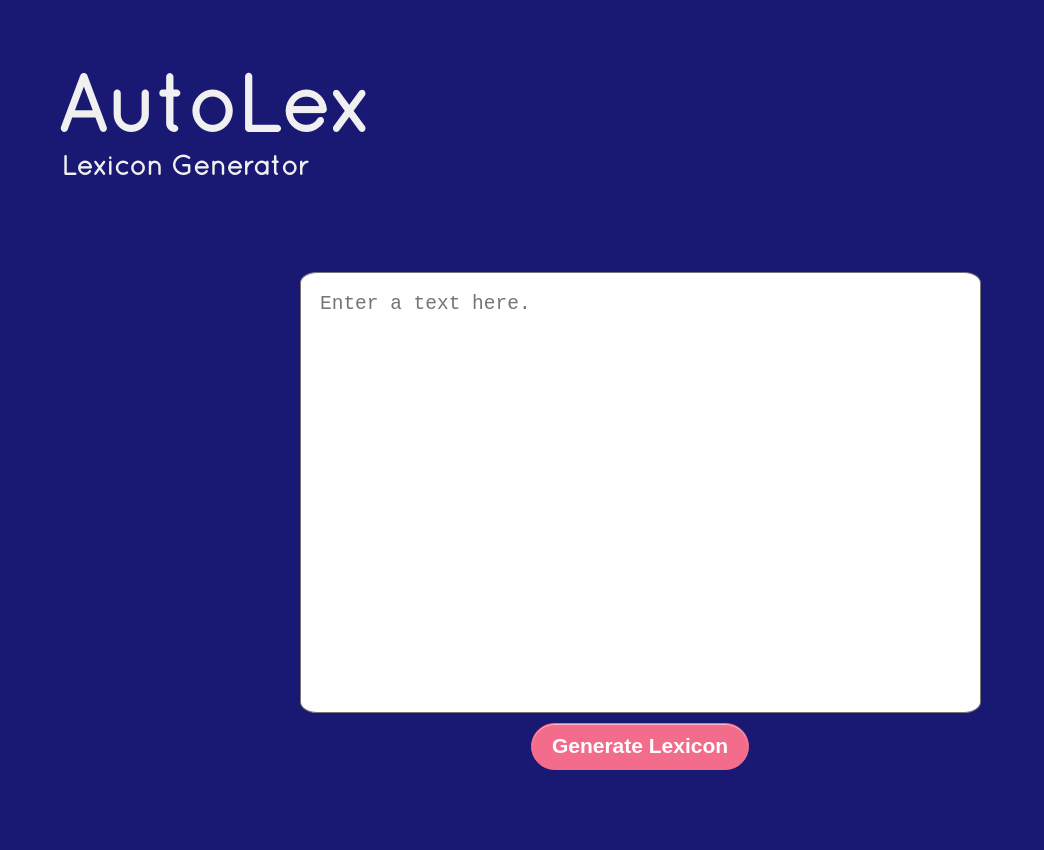
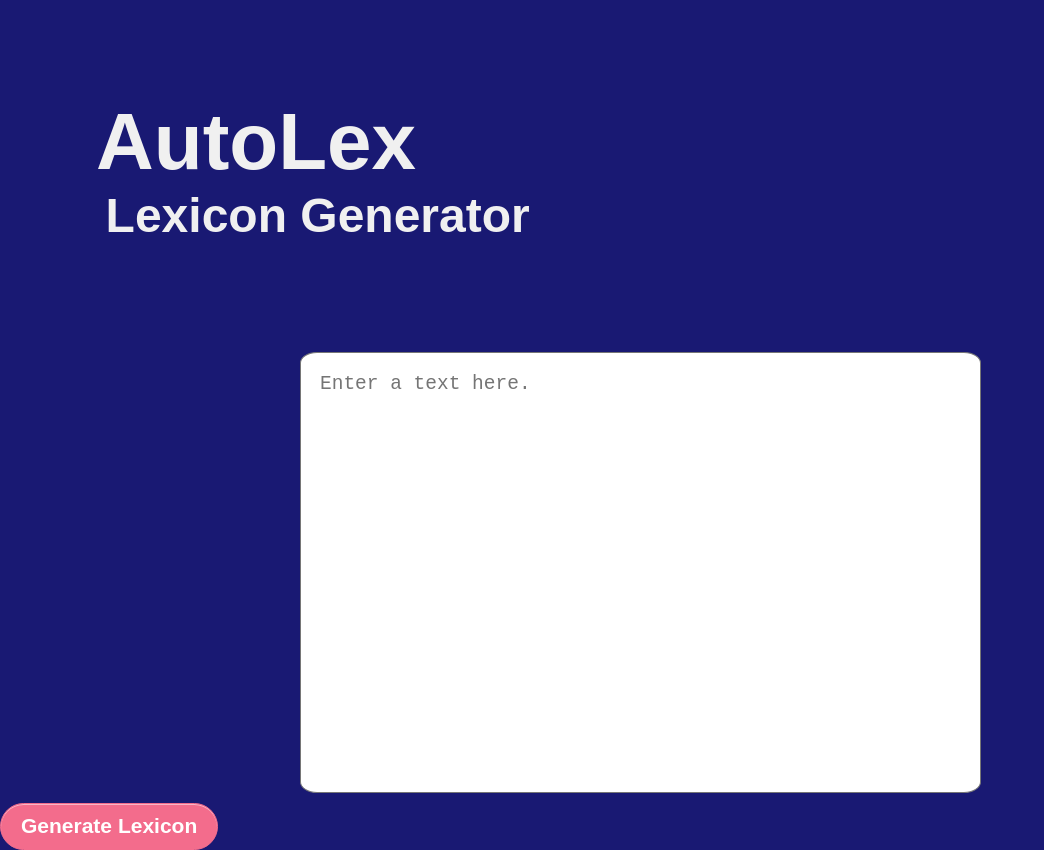
Before and after one commit to rdwaller/autolex, a React (Create React App) app in the folder root0/client/: page / in a window 1280 px wide. Shown: the whole page, without its empty margins (0-1044 px from the left). Before the commit the page ends 816 px from the top, so only its background shows below. Built offline with nearby package versions, Linux system fonts and the light colour scheme.

Commit message:
Adapted code for styled-components. CSS mapping eliminated

```diff
--- a/root0/client/package.json
+++ b/root0/client/package.json
@@ -1,6 +1,10 @@
 {
   "name": "autolex",
   "version": "0.1.0",
+  "babel": {
+    "presets": ["env", "react"],
+    "plugins": ["styled-components"]
+  },
   "private": true,
   "dependencies": {
     "react": "^16.4.0",
--- a/root0/client/src/App.css
+++ /dev/null
@@ -1,31 +0,0 @@
-
-@font-face {
-  font-family: "Quicksand";
-  src: url(./fonts/Quicksand-Regular.otf)
-}
-
-.App {
-  height: 100vh;
-  text-align: center;
-}
-
-.App-header {
-  display: block;
-  margin: 1em;
-  text-align: left;
-  height: 20vh;
-  padding: 5vh;
-  color: rgb(240, 240, 240);
-}
-
-.App-title {
-  font-family: "Quicksand", sans-serif;
-  font-size: 5em;
-  margin: 0;
-}
-
-.App-description {
-  font-family: "Quicksand", sans-serif;
-  font-size: 1.7em;
-  margin: 0 0.2em;
-  }
--- a/root0/client/src/App.js
+++ b/root0/client/src/App.js
@@ -1,21 +1,48 @@
 import React, { Component } from 'react';
-import './App.css';
+import styled from 'styled-components';
 import EnterText from './EnterText.js';
+
+
+const AppHeader = styled.section`
+  display: block;
+  margin: 1em;
+  text-align: left;
+  height: 20vh;
+  padding: 10vh;
+  color: rgb(240, 240, 240);
+`;
+
+const AppTitle = styled.h1`
+  font-family: "Quicksand", sans-serif;
+  font-size: 5em;
+  margin: 0;
+`;
+
+const AppDescription = styled.h3`
+  font-family: "Quicksand", sans-serif;
+  font-size: 3em;
+  margin: 0 0.2em;
+`;
 
 
 class App extends Component {
 
   render() {
     return (
-      <div className="App">
-        <header className="App-header">
-          <h1 className="App-title">AutoLex</h1>
-          <h3 className="App-description">Lexicon Generator</h3>
-        </header>
-        <div className="EnterText">
+      <div>
+        <AppHeader>
+          <AppTitle>
+            AutoLex
+          </AppTitle>
+          <AppDescription>
+            Lexicon Generator
+          </AppDescription>
+        </AppHeader>
+        <div>
           <EnterText />
         </div>
       </div>
+
     );
   }
 }
--- a/root0/client/src/EnterText.css
+++ /dev/null
@@ -1,35 +0,0 @@
-
-@font-face {
-  font-family: "Quicksand";
-  src: url(./fonts/Quicksand-Regular.otf)
-}
-
-.Text-area {
-  display: block;
-  margin: 0.5em auto;
-  padding: 1em;
-  width: 50vw;
-  height: 50vh;
-  font-size: 1.5em;
-  border-radius: 2.5%;
-  outline: none;
-  resize: none;
-}
-
-.Submit-button {
-  margin: auto;
-  padding: 10px 20px 11px !important;
-  font-size: 21px !important;
-  background-color: #F36C8C;
-  font-weight: bold;
-  text-shadow: 1px 1px #F36C8C;
-  color: #ffffff;
-  border-radius: 100px;
-  -moz-border-radius: 100px;
-  -webkit-border-radius: 100px;
-  border: 1px solid #F36C8C;
-  cursor: pointer;
-  box-shadow: 0 1px 0 rgba(255, 255, 255, 0.5) inset;
-  -moz-box-shadow: 0 1px 0 rgba(255, 255, 255, 0.5) inset;
-  -webkit-box-shadow: 0 1px 0 rgba(255, 255, 255, 0.5) inset;
-  }
--- a/root0/client/src/EnterText.js
+++ b/root0/client/src/EnterText.js
@@ -1,6 +1,37 @@
 import React, { Component } from 'react';
-import './EnterText.css';
+import styled from 'styled-components';
 import GenerateLexicon from './GenerateLexicon';
+
+const TextArea = styled.textarea`
+  display: block;
+  margin: 0.5em auto;
+  padding: 1em;
+  width: 50vw;
+  height: 50vh;
+  font-size: 1.5em;
+  border-radius: 2.5%;
+  outline: none;
+  resize: none;
+`;
+
+const Input = styled.input`
+  margin: auto;
+  padding: 10px 20px 11px !important;
+  font-size: 21px !important;
+  background-color: #F36C8C;
+  font-weight: bold;
+  text-shadow: 1px 1px #F36C8C;
+  color: #ffffff;
+  border-radius: 100px;
+  -moz-border-radius: 100px;
+  -webkit-border-radius: 100px;
+  border: 1px solid #F36C8C;
+  cursor: pointer;
+  box-shadow: 0 1px 0 rgba(255, 255, 255, 0.5) inset;
+  -moz-box-shadow: 0 1px 0 rgba(255, 255, 255, 0.5) inset;
+  -webkit-box-shadow: 0 1px 0 rgba(255, 255, 255, 0.5) inset;
+`;
+
 
 class EnterText extends Component {
   constructor(props) {
@@ -37,8 +68,8 @@ class EnterText extends Component {
       <div>
         <form onSubmit={this.handleSubmit}>
           <label></label>
-          <textarea className="Text-area" placeholder="Enter a text here." value={this.state.typedValue} onChange={this.handleChange} />
-          <input type="submit" className="Submit-button" value="Generate Lexicon" />
+          <TextArea placeholder="Enter a text here." value={this.state.typedValue} onChange={this.handleChange} />
+          <Input type="submit" value="Generate Lexicon" />
         </form>
         {this.state.processSubmission && <GenerateLexicon textEntry={this.state.submittedValue} endProcessSubmission={this.endProcessSubmission} />}
       </div>
--- a/root0/client/src/FlashCard.css
+++ /dev/null
@@ -1,8 +0,0 @@
-.List-lex {
-  display: block;
-  margin: 5em auto;
-  border-radius: 2.5%;
-  background-color: orange;
-  height: 300px;
-  width: 300px;
-}
--- a/root0/client/src/FlashCard.js
+++ b/root0/client/src/FlashCard.js
@@ -1,5 +1,15 @@
 import React, { Component } from 'react';
-import './FlashCard.css';
+import styled from 'styled-components';
+
+
+const Card = styled.li `
+  display: block;
+  margin: 5em auto;
+  border-radius: 2.5%;
+  background-color: orange;
+  height: 300px;
+  width: 300px;
+`
 
 class FlashCard extends Component {
   constructor(props) {
@@ -17,7 +27,7 @@ class FlashCard extends Component {
   render() {
     if (this.state.cardFront) {
       return(
-        <li className="List-lex" onClick={this.onClick}>{this.props.word}</li>
+        <Card onClick={this.onClick}>{this.props.word}</Card>
       )
     } else {
       return(
```
Also changed, not shown: root0/package.json (+5 -2 lines), 1 other file (tests, documents, lock files or other folders).
